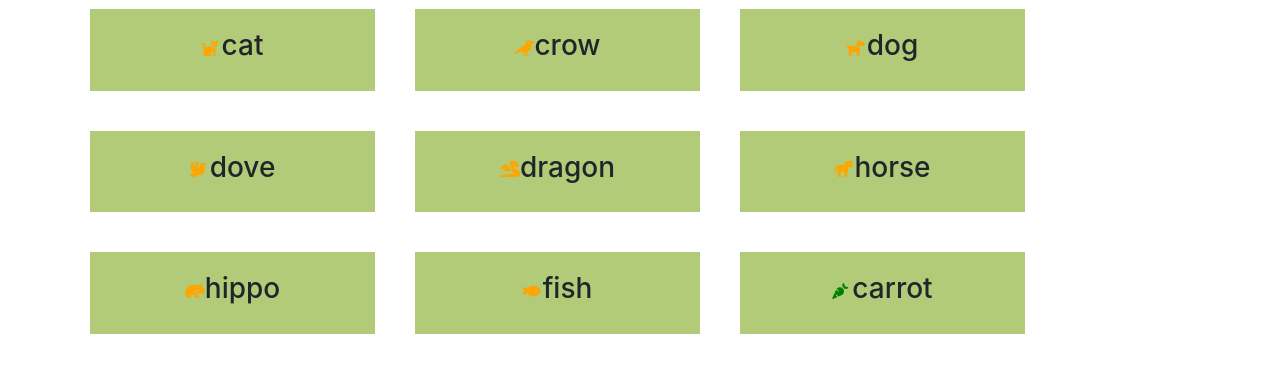
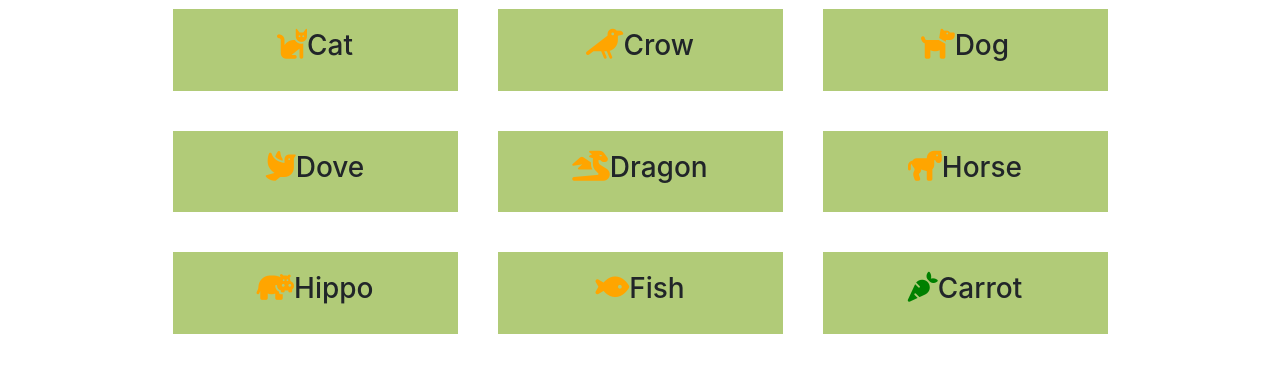
Before and after one commit to leonardopellegrini-github/js-es6-icons, a plain HTML site: page index.html in a window 1280 px wide. Shown: the part 61-432 px from the top of the page. Drawn offline with nearby package versions, Linux system fonts and the light colour scheme.

Commit message:
a metà del Milestone 3

```diff
--- a/data.js
+++ b/data.js
@@ -113,28 +113,56 @@ const icone = [
 	}
 ];
 
+
+// funzione per generare gli elementi
 function creaElementi(icons){
 
 	//indico il contenitore dentro al quale andranno messe le icone
 	const contenitore = document.querySelector('.quadentro');
-
-
-	console.log(document.getElementById('selezionatore').value);
 
 	for (const key in icons) {
 
     //inserisco dentro al contenitore l'html con le key
     contenitore.innerHTML +=
     `
-		<div class="col-3 d-flex justify-content-center align-items-center spazio-icona">
-         <i  class="fa-solid ${icons[key].prefix}${icons[key].name} ${icons[key].color}"></i><br>
+		<div class="col-3 d-flex justify-content-center spazio-icona">
+			<div>
+         <i  class="fa-solid ${icons[key].prefix}${icons[key].name} ${icons[key].color}"></i>
+			</div>
+			<div>
         <h3>${icons[key].name}</h2>
+			</div>
     </div>
 
     `;
+
+
   }
 
 
 }
 
 creaElementi(icone);
+
+//quando seleziono una categoria, mi stampa solo quella selezionata
+
+function selezionaCategoria() {
+
+	let valore = document.getElementById('selezionatore').value;
+	let name = (icone['color']);
+
+	console.log(valore);
+	console.log(name);
+
+	if (valore == 'user') {
+		console.log("Hai selezionato user");
+	} else if (valore == 'animal'){
+		console.log("Hai selezionato animal");
+	} else if  (valore == 'vegetable'){
+	console.log("Hai selezionato vegetable");
+  } else{
+		console.log("Hai selezionato tutti");
+	}
+}
+
+selezionaCategoria();
--- a/index.html
+++ b/index.html
@@ -39,8 +39,7 @@ Aggiungere alla pagina una select in cui le options corrispondono ai vari tipi d
   <main>
     <!--Contenitore delle icone-->
     <div class="container">
-      <div class="row quadentro">
-
+      <div class="row quadentro d-flex justify-content-center align-items-center">
 
       </div>
     </div>
--- a/style.css
+++ b/style.css
@@ -11,11 +11,11 @@ header h1{
   background-color: rgb(177, 203, 120);
   margin: 20px;
   padding: 20px;
+  text-transform: capitalize;
 }
 
 i{
-  width: 20px;
-  height: 20px;
+  font-size: 30px;
 }
 
 .blue{
```
